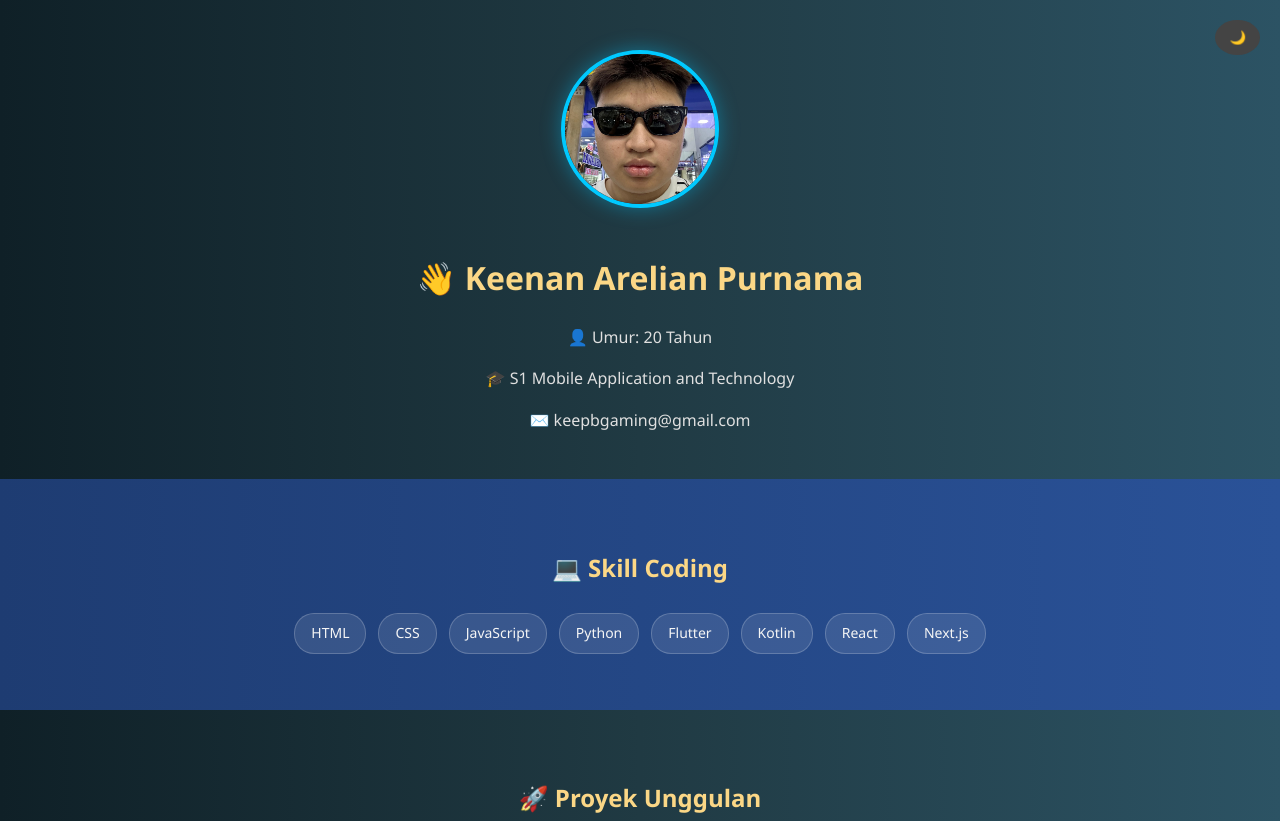
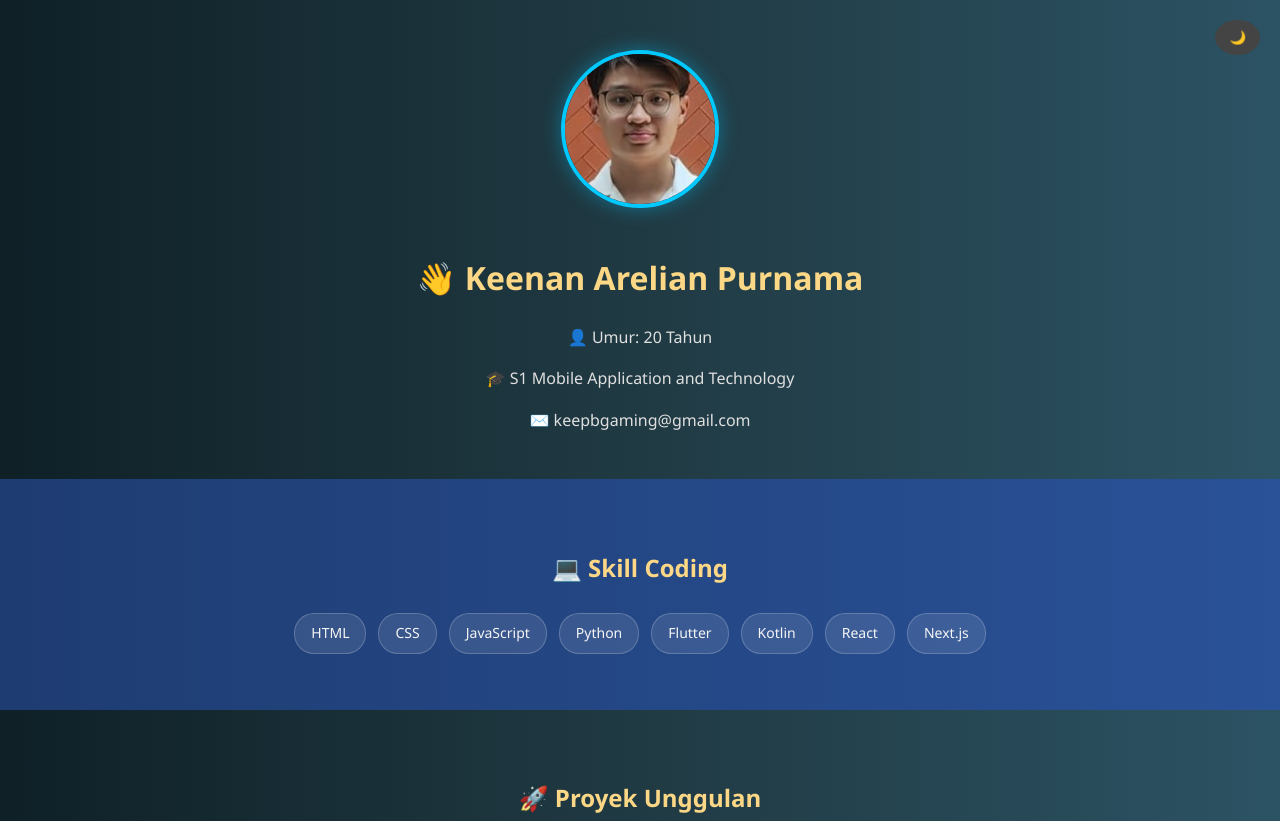
Before and after one commit to KeenanAP/Portofolio, a plain HTML site: page index.html in a window 1280 px wide. Shown: the top 821 px of the page. Drawn offline with Linux system fonts and the light colour scheme.

Commit message:
update profile

```diff
--- a/index.html
+++ b/index.html
@@ -15,7 +15,7 @@
     <button id="darkModeToggle">🌙</button>
 
     <header class="header fade-in">
-        <img src="image/profile.jpg" alt="Foto Profil" class="profile-img" />
+        <img src="image/WhatsApp Image 2024-04-18 at 00.06.22.jpg" alt="Foto Profil" class="profile-img" />
         <h1><span id="typewriter"></span></h1>
         <p>👤 Umur: 20 Tahun</p>
         <p>🎓 S1 Mobile Application and Technology</p>
```
Also changed, not shown: image/WhatsApp Image 2024-04-18 at 00.06.22.jpg (added).
